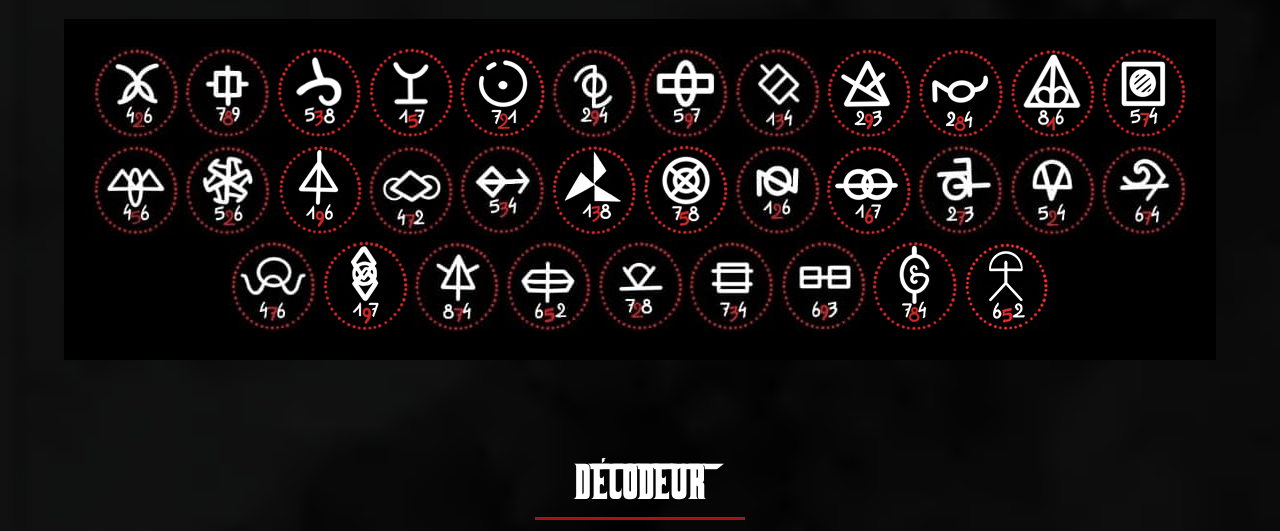
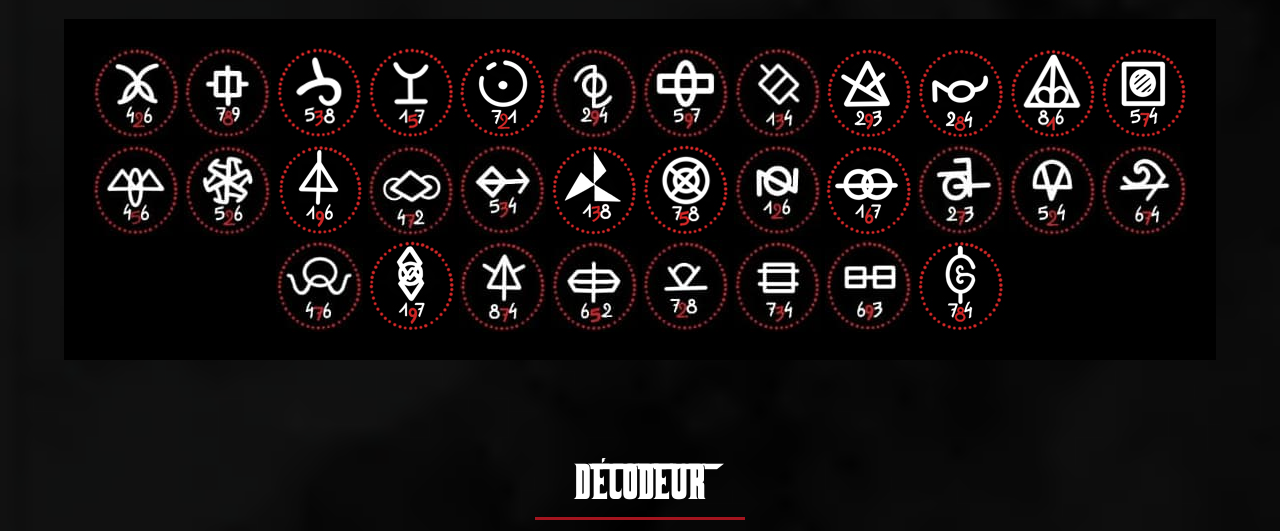
Before and after one commit to Clem-Duchesne/mafiatech, a Symfony app: template templates/decodeur.html.twig in a window 1280 px wide. Shown: the part 229-760 px from the top of the page. Run offline with Twig, Linux system fonts and the light colour scheme; the template is opened without the code that fills it: most values are stand-ins (such as "Sample title", 1, 10 or a date in 2020); form fields are guessed from the names that the template uses; some libraries are stand-ins or nearby versions.

Commit message:
delete symbol

```diff
--- a/templates/decodeur.html.twig
+++ b/templates/decodeur.html.twig
@@ -38,7 +38,7 @@
         <img src="{{ asset('img/symbol30.jpg') }}" alt="symbol" class="dechiffrage__symbol">
         <img src="{{ asset('img/symbol31.jpg') }}" alt="symbol" class="dechiffrage__symbol">
         <img src="{{ asset('img/symbol32.jpg') }}" alt="symbol" class="dechiffrage__symbol">
-        <img src="{{ asset('img/symbol33.jpg') }}" alt="symbol" class="dechiffrage__symbol">
+
     </div>
 </section>
 <section class="decodeur">
```
